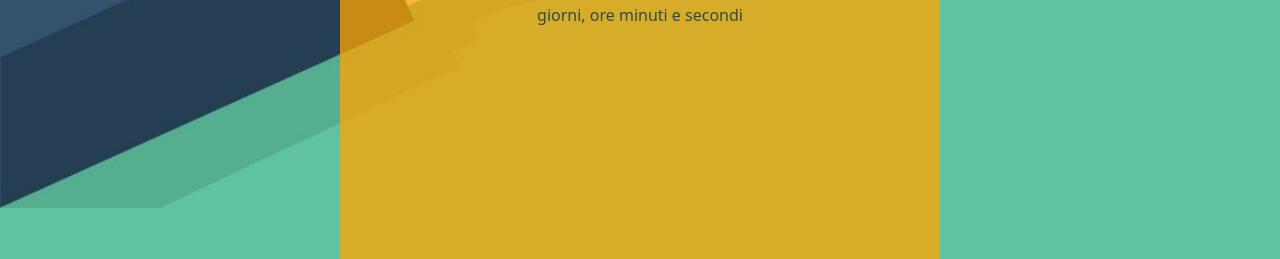
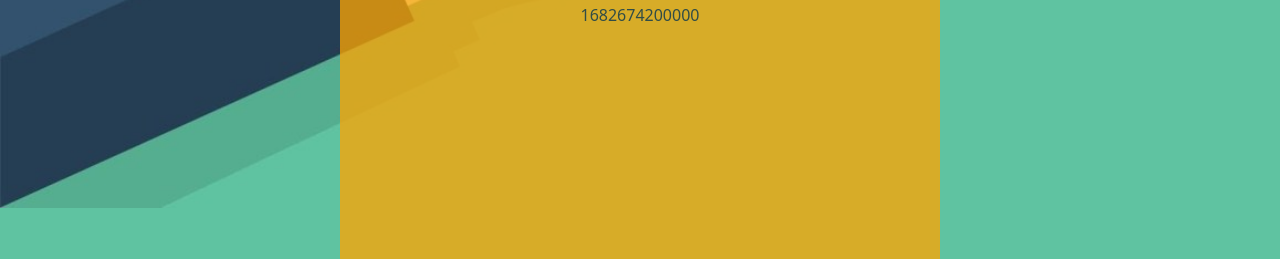
Before and after one commit to DavideFarci/js-simon, a plain HTML site: page index.html in a window 1280 px wide. Shown: the part 645-904 px from the top of the page. Drawn offline with nearby package versions, Linux system fonts and the light colour scheme.

Commit message:
add timer in milliseconds

```diff
--- a/assets/script.js
+++ b/assets/script.js
@@ -13,3 +13,7 @@ Esiste un oggetto JS in grado di gestire le date?
 Esistono dei metodi per trasformare una data in millisecondi?
 Buon divertimento!
 */
+
+const eleTimer = new Date("2023-04-28T09:30:00").getTime();
+
+document.querySelector("#timer").innerHTML = eleTimer;
--- a/index.html
+++ b/index.html
@@ -20,7 +20,7 @@
     <main class="container-fluid d-flex justify-content-center align-items-center">
         <div class="countdown text-center opacity-75">
             <h1>La correzione dell'esercizio avverrà tra:</h1>
-            <p>giorni, ore minuti e secondi</p>
+            <p id="timer">giorni, ore minuti e secondi</p>
         </div>
     </main>
 
```
